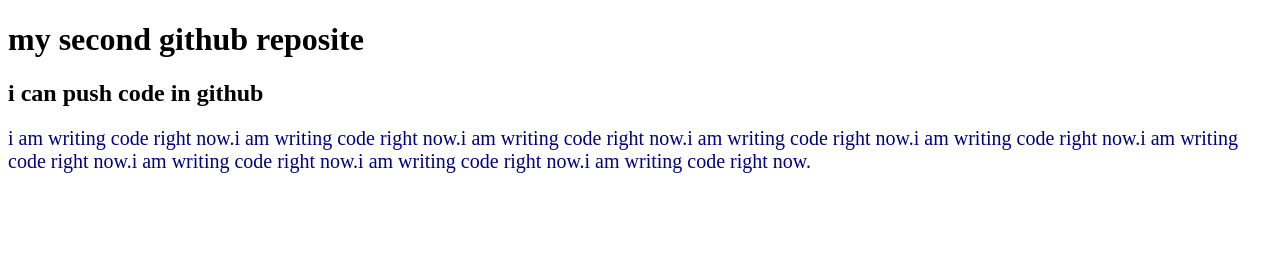
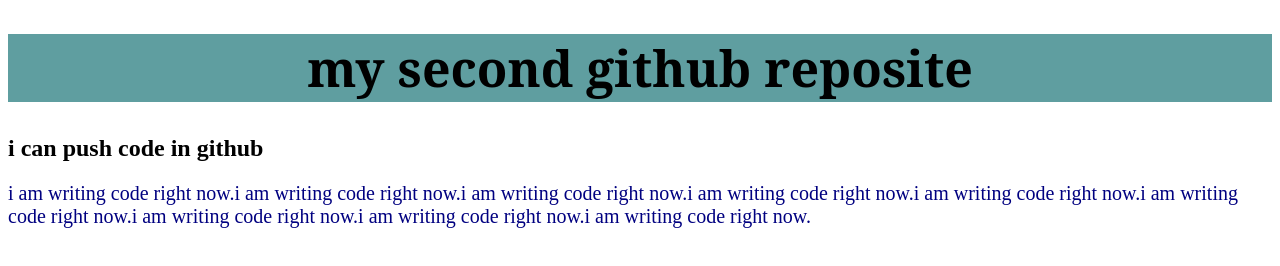
Before and after one commit to beingRakib-ali/my-second-reposite, a plain HTML site: page index.html in a window 1280 px wide. Drawn offline with Linux system fonts and the light colour scheme.

Commit message:
code update and push

```diff
--- a/style.css
+++ b/style.css
@@ -2,3 +2,9 @@
     color: navy;
     font-size: 20px;
 }
+h1{
+    background-color: cadetblue;
+    text-align: center;
+    font-family: Georgia, 'Times New Roman', Times, serif;
+    font-size: 50px;
+}
```
